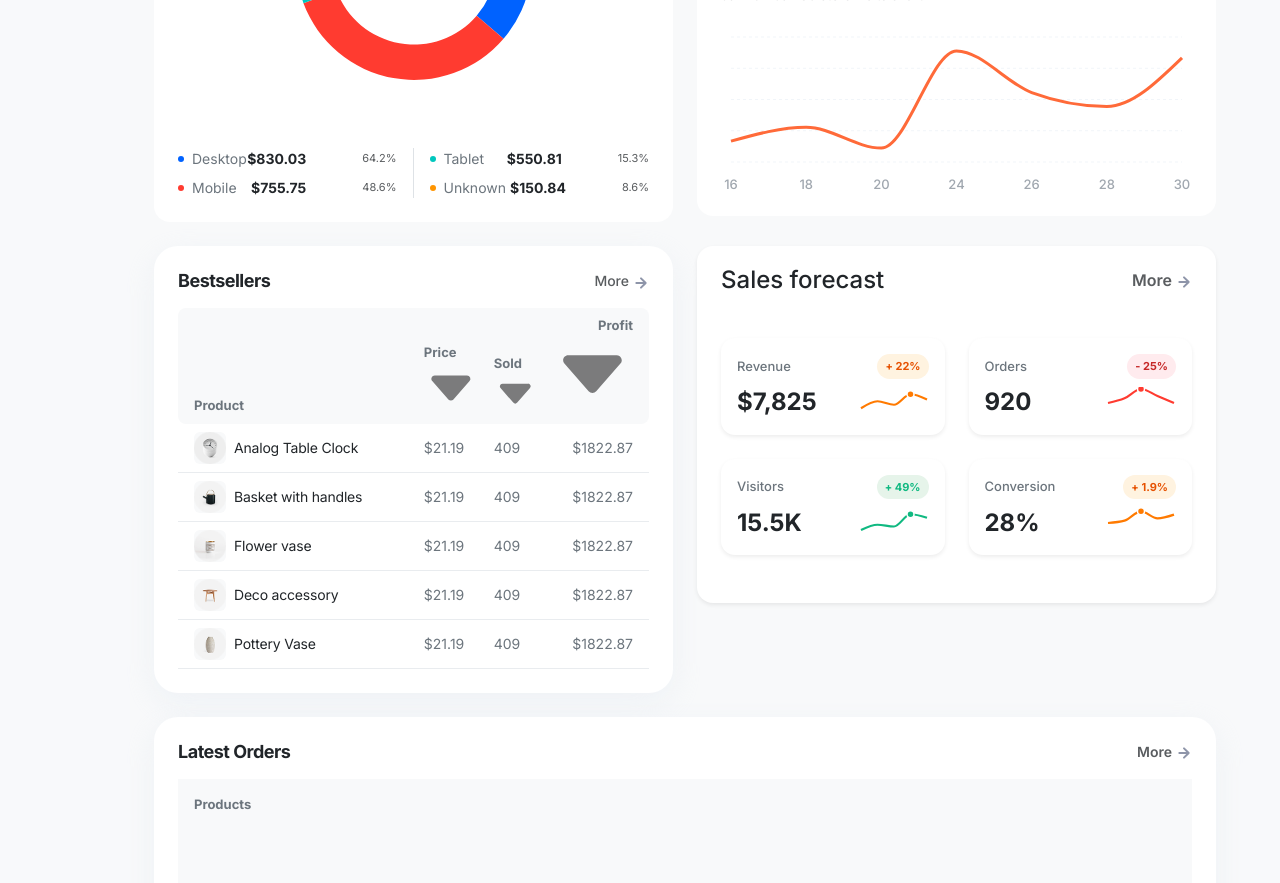
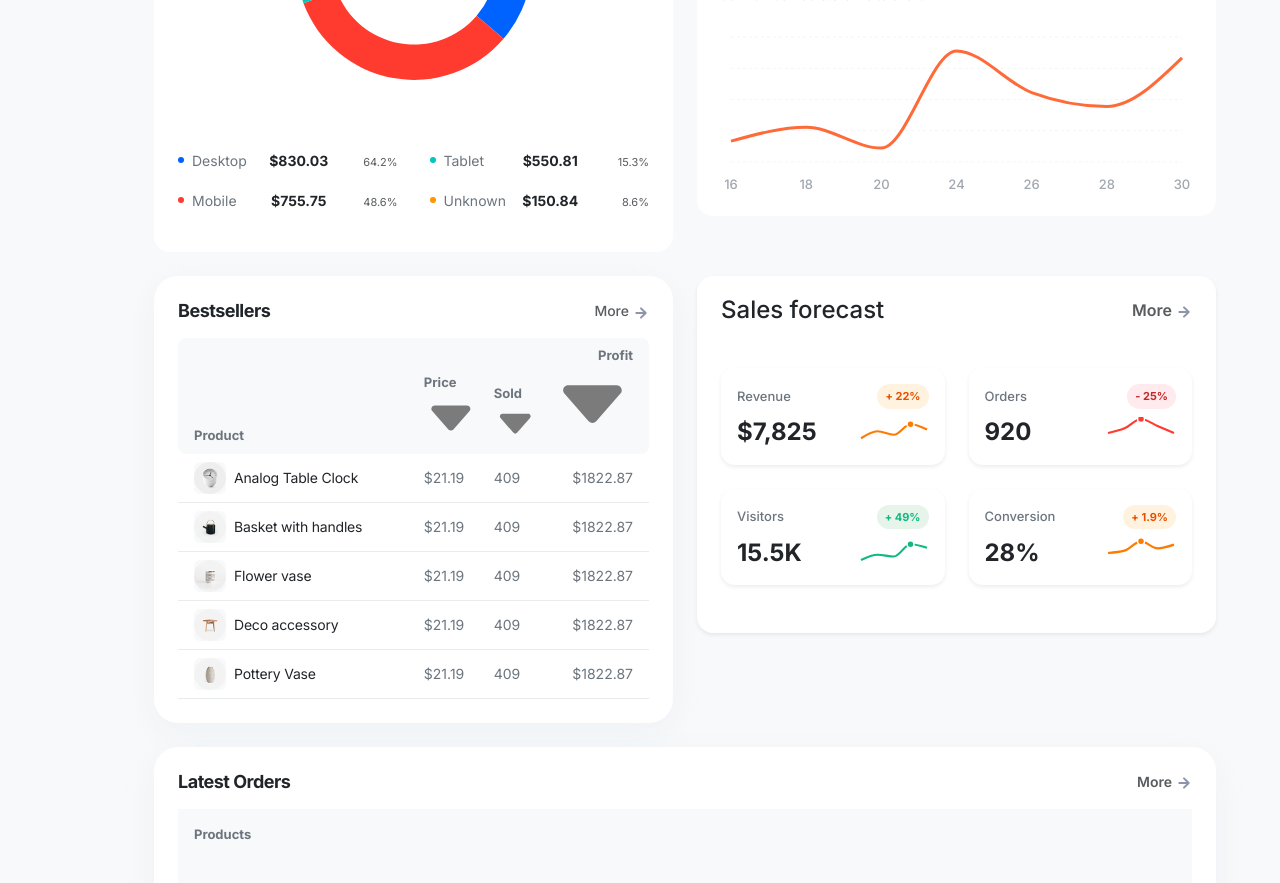
Before and after one commit to Dineshindiexpert/mart, a React (Vite) app: page /dashboard in a window 1280 px wide. Shown: the part 1060-1943 px from the top of the page. Built offline with nearby package versions, Linux system fonts and the light colour scheme; sample sign-in values are in the browser's storage.

Commit message:
alingment

```diff
--- a/src/components/RevenueByDevice.jsx
+++ b/src/components/RevenueByDevice.jsx
@@ -101,69 +101,130 @@ const RevenueByDeviceApex = () => {
         </div>
       </div>
 
-      {/* Figma Dual Column Grid Section with Normalized Margins */}
-      <Row className="g-0 mt-3 pt-3   position-relative">
+      <Row className="g-0 mt-3 pt-3">
 
-        {/* Left Section (Desktop & Mobile) */}
-        <Col xs={6} className="pe-3 d-flex flex-column gap-2 border-end">
+        {/* LEFT COLUMN */}
+        <Col xs={12} md={6} className="pe-md-3 border-md-end">
+
           {deviceDataLeft.map((item, index) => (
-            <div key={index} className="d-flex align-items-center justify-content-between w-100">
+            <div
+              key={index}
+              className="d-flex align-items-center justify-content-between mb-3 flex-nowrap"
+            >
 
-              {/* Label and Indicator Dot */}
-              <div className="d-flex align-items-center gap-2">
+              {/* LEFT LABEL */}
+              <div
+                className="d-flex align-items-center gap-2"
+                style={{ width: '35%' }}
+              >
                 <span
-                  className="rounded-circle d-inline-block flex-shrink-0"
-                  style={{ width: '6px', height: '6px', backgroundColor: item.color }}
-                ></span>
-                <span className="text-secondary small">
+                  className="rounded-circle flex-shrink-0"
+                  style={{
+                    width: '6px',
+                    height: '6px',
+                    backgroundColor: item.color
+                  }}
+                />
+
+                <span
+                  className="text-secondary small text-truncate"
+                >
                   {item.label}
                 </span>
               </div>
 
-              {/* Figma Decimals Values & Percentage Layout */}
-              <div className="d-flex align-items-center gap-2">
-                <span className="fw-bold text-dark small me-5">
-                  ${item.value.toLocaleString(undefined, { minimumFractionDigits: 2, maximumFractionDigits: 2 })}
+              {/* CENTER VALUE */}
+              <div
+                className="text-center"
+                style={{ width: '40%' }}
+              >
+                <span className="fw-bold text-dark small">
+                  $
+                  {item.value.toLocaleString(undefined, {
+                    minimumFractionDigits: 2,
+                    maximumFractionDigits: 2
+                  })}
                 </span>
-                <span className="text-muted text-opacity-50 extra-small" style={{ fontSize: '11px' }}>
+              </div>
+
+              {/* RIGHT PERCENTAGE */}
+              <div
+                className="text-end"
+                style={{ width: '25%' }}
+              >
+                <span
+                  className="text-muted"
+                  style={{ fontSize: '11px' }}
+                >
                   {item.percentage}
                 </span>
               </div>
 
             </div>
           ))}
+
         </Col>
 
-        {/* Center Vertical Border Divider Line}
+        {/* RIGHT COLUMN */}
+        <Col xs={12} md={6} className="ps-md-3">
 
+          {deviceDataRight.map((item, index) => (
+            <div
+              key={index}
+              className="d-flex align-items-center justify-content-between mb-3 flex-nowrap"
+            >
 
-        {/* Right Section (Tablet & Unknown) */}
-        <Col xs={6} className="ps-3 d-flex flex-column gap-2">
-          {deviceDataRight.map((item, index) => (
-            <div key={index} className="d-flex align-items-center justify-content-between w-100">
+              {/* LEFT LABEL */}
+              <div
+                className="d-flex align-items-center gap-2"
+                style={{ width: '35%' }}
+              >
+                <span
+                  className="rounded-circle flex-shrink-0"
+                  style={{
+                    width: '6px',
+                    height: '6px',
+                    backgroundColor: item.color
+                  }}
+                />
 
-              {/* Label and Indicator Dot */}
-              <div className="d-flex align-items-center gap-2">
                 <span
-                  className="rounded-circle d-inline-block flex-shrink-0 "
-                  style={{ width: '6px', height: '6px', backgroundColor: item.color }}
-                ></span>
-                <span className="text-secondary small ">
+                  className="text-secondary small text-truncate"
+                >
                   {item.label}
                 </span>
               </div>
 
+              {/* CENTER VALUE */}
+              <div
+                className="text-center"
+                style={{ width: '40%' }}
+              >
+                <span className="fw-bold text-dark small">
+                  $
+                  {item.value.toLocaleString(undefined, {
+                    minimumFractionDigits: 2,
+                    maximumFractionDigits: 2
+                  })}
+                </span>
+              </div>
 
-              <div className="d-flex align-items-center gap-2">
-                <span className="fw-bold text-dark small me-5">${item.value.toLocaleString(undefined, { minimumFractionDigits: 2, maximumFractionDigits: 2 })}
-                </span>
-                <span className="text-muted text-opacity-50 extra-small" style={{ fontSize: '11px' }}>
+              {/* RIGHT PERCENTAGE */}
+              <div
+                className="text-end"
+                style={{ width: '25%' }}
+              >
+                <span
+                  className="text-muted"
+                  style={{ fontSize: '11px' }}
+                >
                   {item.percentage}
                 </span>
               </div>
 
             </div>
           ))}
+
         </Col>
 
       </Row>
```
